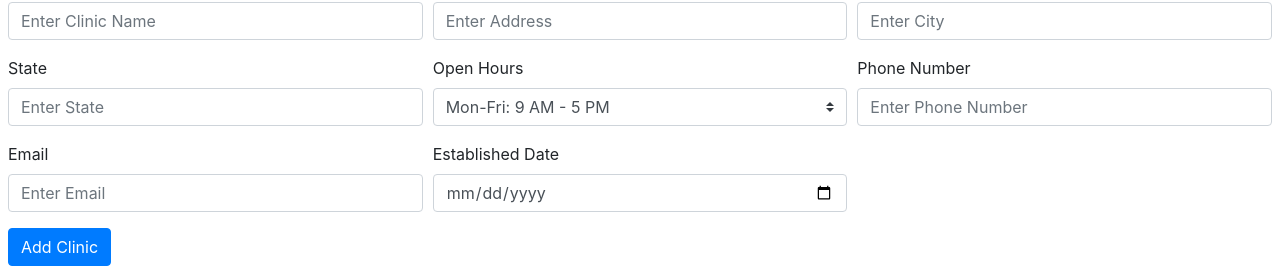
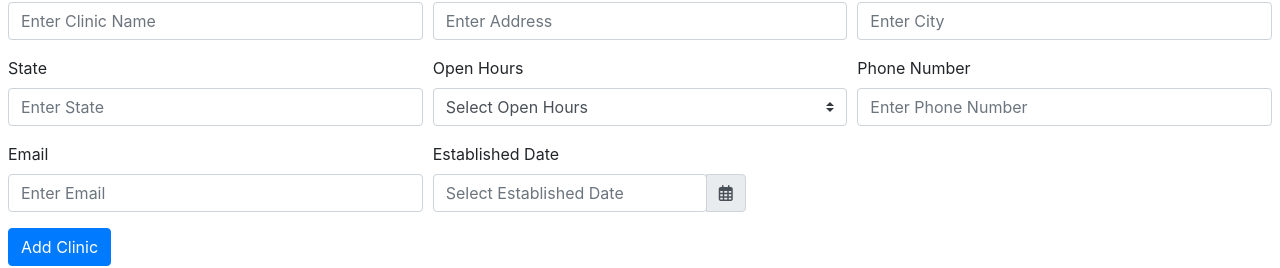
Before and after one commit to praptijaduvanshi/Vet-Clinic-Review, a React (Create React App) app in the folder client/: page / in a window 1280 px wide. Shown: the part 153-421 px from the top of the page. Built offline with nearby package versions, Linux system fonts and the light colour scheme; no server answers.

Commit message:
Successfully adding new clinics

```diff
--- a/client/package.json
+++ b/client/package.json
@@ -7,7 +7,9 @@
     "@testing-library/react": "^13.4.0",
     "@testing-library/user-event": "^13.5.0",
     "axios": "^1.6.0",
+    "date-fns": "^2.30.0",
     "react": "^18.2.0",
+    "react-datepicker": "^4.21.0",
     "react-dom": "^18.2.0",
     "react-router-dom": "^6.17.0",
     "react-scripts": "^3.0.1",
--- a/client/src/components/AddClinic.jsx
+++ b/client/src/components/AddClinic.jsx
@@ -1,6 +1,42 @@
-import React from 'react';
+import React, { useContext, useState } from 'react';
+import DatePicker from 'react-datepicker';
+import 'react-datepicker/dist/react-datepicker.css';
+import { format } from 'date-fns'; // Import the format function from date-fns
+import ClinicFinder from '../apis/ClinicFinder';
+import { ClinicsContext } from '../context/ClinicsContext';
 
 const AddClinic = () => {
+    const {addClinics} = useContext(ClinicsContext);
+    const [name, setName] = useState("");
+    const [address, setAddress] = useState("");
+    const [city, setCity] = useState("");
+    const [state, setState] = useState("")
+    const [openHours, setOpenHours] = useState("");
+    const [phoneNumber, setPhoneNumber] = useState("");
+    const [email, setEmail] = useState("");
+    const [establishedDate, setEstablishedDate] = useState("");
+
+    const handleSubmit = async(event) => {
+        event.preventDefault();
+        const formattedDate = format(establishedDate, 'MM/dd/yyyy');
+        try {
+            const response = await ClinicFinder.post("/", {
+                name,
+                address,
+                city,
+                state,
+                open_hours: openHours,
+                phone_number: phoneNumber,
+                email,
+                established_date: formattedDate,
+            });
+            addClinics(response.data.data.clinic);
+            console.log(response.data.data);
+        } catch (error) {
+
+        }
+    }
+
   return (
     <div className='mb-4'>
       <form className="needs-validation mx-2" noValidate>
@@ -8,17 +44,17 @@ const AddClinic = () => {
         <div className="form-row">
             <div className="col-md-4 mb-3">
                 <label htmlFor="name">Name</label>
-                <input type="text" className="form-control" id="name" placeholder="Enter Clinic Name" required />
+                <input value={name} onChange={event => setName(event.target.value)} type="text" className="form-control" id="name" placeholder="Enter Clinic Name" required />
                 <div className="invalid-feedback">Name is required.</div>
             </div>
             <div className="col-md-4 mb-3">
                 <label htmlFor="address">Address</label>
-                <input type="text" className="form-control" id="address" placeholder="Enter Address" required />
+                <input value={address} onChange={event => setAddress(event.target.value)} type="text" className="form-control" id="address" placeholder="Enter Address" required />
                 <div className="invalid-feedback">Address is required.</div>
             </div>
             <div className="col-md-4 mb-3">
                 <label htmlFor="city">City</label>
-                <input type="text" className="form-control" id="city" placeholder="Enter City" required />
+                <input value={city} onChange={event => setCity(event.target.value)} type="text" className="form-control" id="city" placeholder="Enter City" required />
                 <div className="invalid-feedback">City is required.</div>
             </div>
         </div>
@@ -26,12 +62,12 @@ const AddClinic = () => {
         <div className="form-row">
             <div className="col-md-4 mb-3">
                 <label htmlFor="state">State</label>
-                <input type="text" className="form-control" id="state" placeholder="Enter State" required />
+                <input value={state} onChange={event => setState(event.target.value)} type="text" className="form-control" id="state" placeholder="Enter State" required />
                 <div className="invalid-feedback">State is required.</div>
             </div>
             <div className="col-md-4 mb-3">
                 <label htmlFor="openHours">Open Hours</label>
-                <select className="custom-select" id="openHours" required>
+                <select value={openHours} onChange={event => setOpenHours(event.target.value)} className="custom-select" id="openHours" required>
                     <option value="" disabled>Select Open Hours</option>
                     <option value="Mon-Fri: 9 AM - 5 PM">Mon-Fri: 9 AM - 5 PM</option>
                     <option value="Mon-Sun: 9 AM - 5 PM">Mon-Sun: 9 AM - 5 PM</option>
@@ -41,7 +77,7 @@ const AddClinic = () => {
             </div>
             <div className="col-md-4 mb-3">
                 <label htmlFor="phone">Phone Number</label>
-                <input type="tel" className="form-control" id="phone" placeholder="Enter Phone Number" pattern="[0-9]{10}" required />
+                <input value={phoneNumber} onChange={event => setPhoneNumber(event.target.value)} type="tel" className="form-control" id="phone" placeholder="Enter Phone Number" pattern="[0-9]{10}" required />
                 <div className="invalid-feedback">Please enter a valid 10-digit phone number.</div>
             </div>
         </div>
@@ -49,17 +85,32 @@ const AddClinic = () => {
         <div className="form-row">
             <div className="col-md-4 mb-3">
                 <label htmlFor="email">Email</label>
-                <input type="email" className="form-control" id="email" placeholder="Enter Email" required />
+                <input value={email} onChange={event => setEmail(event.target.value)} type="email" className="form-control" id="email" placeholder="Enter Email" required />
                 <div className="invalid-feedback">Please enter a valid email address.</div>
             </div>
             <div className="col-md-4 mb-3">
                 <label htmlFor="establishedDate">Established Date</label>
-                <input type="date" className="form-control" id="establishedDate" placeholder="Select Established Date" required />
+                <div className="input-group">
+                    <DatePicker
+                        selected={establishedDate}
+                        onChange={date => setEstablishedDate(date)}
+                        dateFormat="MM/dd/yyyy"
+                        className="form-control"
+                        id="establishedDate"
+                        placeholderText="Select Established Date"
+                        required
+                    />
+                    <div className="input-group-append">
+                        <span className="input-group-text">
+                            <i className="far fa-calendar-alt"></i> {/* You can use a calendar icon */}
+                        </span>
+                    </div>
+                </div>
                 <div className="invalid-feedback">Established Date is required.</div>
             </div>
         </div>
 
-        <button className="btn btn-primary">Add Clinic</button>
+        <button type="submit" onClick={handleSubmit} className="btn btn-primary">Add Clinic</button>
       </form>
     </div>
   );
--- a/client/src/context/ClinicsContext.js
+++ b/client/src/context/ClinicsContext.js
@@ -5,10 +5,13 @@ export const ClinicsContext = createContext();
 export const ClinicsContextProvider = props => {
 
     const [clinics, setClinics] = useState([]);
+    const addClinics = (clinic) => {
+        setClinics([...clinics, clinic]);
+    };
 
 
     return(
-        <ClinicsContext.Provider value={{clinics: clinics, setClinics }}>
+        <ClinicsContext.Provider value={{clinics, setClinics, addClinics, }}>
             {props.children}
         </ClinicsContext.Provider>
 
```
Also changed, not shown: 2 other files (tests, documents, lock files or other folders).
